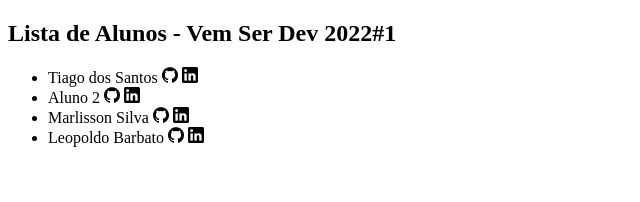
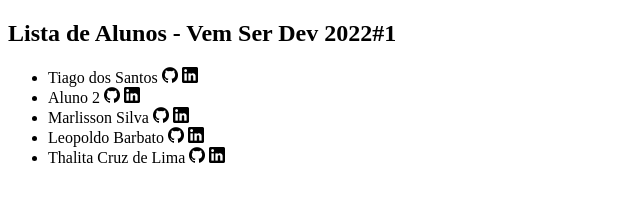
Before and after one commit to tiagos4ntos/tiagos4ntos.github.io, a plain HTML site: page aliga/index.html in a window 1280 px wide. Shown: the whole page, without its empty margins (0-640 px from the left). Drawn offline with Linux system fonts and the light colour scheme.

Commit message:
lista de alunos

```diff
--- a/aliga/index.html
+++ b/aliga/index.html
@@ -40,6 +40,10 @@
             <a href="https://www.linkedin.com/in/leopoldo-barbato" target="__blank"><img src="../imgs/linkedin.png" height="16px"
             width="16px" /></a>
         </li>
+        <li>Thalita Cruz de Lima <a href="https://github.com/ThaCruLim" target="__blank"><img src="../imgs/github.png" height="16px"
+            width="16px" /></a> <a href="https://www.linkedin.com/in/thalita-lima-1a763720b" target="__blank"><img
+            src="../imgs/linkedin.png" height="16px" width="16px" /></a>
+         </li>
     </ul>
 </body>
 
```
